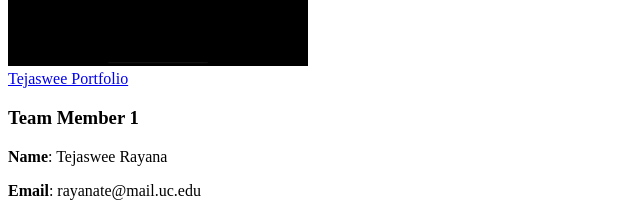
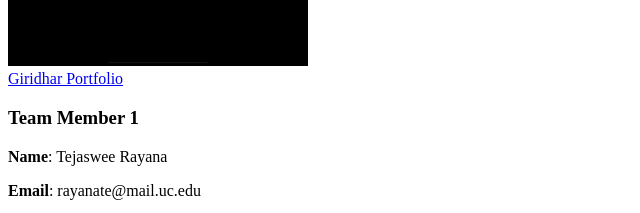
Before and after one commit to waph-team25/waph-team25.github.io, a plain HTML site: page index.html in a window 1280 px wide. Shown: the part 459-672 px from the top of the page, 0-640 px from the left. Drawn offline with Linux system fonts and the light colour scheme.

Commit message:
Update index.html

```diff
--- a/index.html
+++ b/index.html
@@ -14,7 +14,7 @@
 
 <img src="images/chittegy_headshot.jpg" height=300 width=300/>
 <br />
-<a href="https://rayanate.github.io/">Tejaswee Portfolio</a>
+<a href="https://chittegy.github.io/">Giridhar Portfolio</a>
 <h3>Team Member 1</h3>
 
 <p><strong>Name</strong>: Tejaswee Rayana</p>
```
